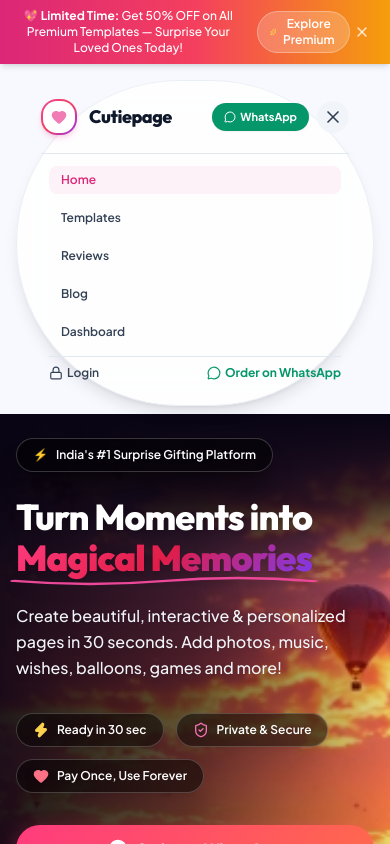
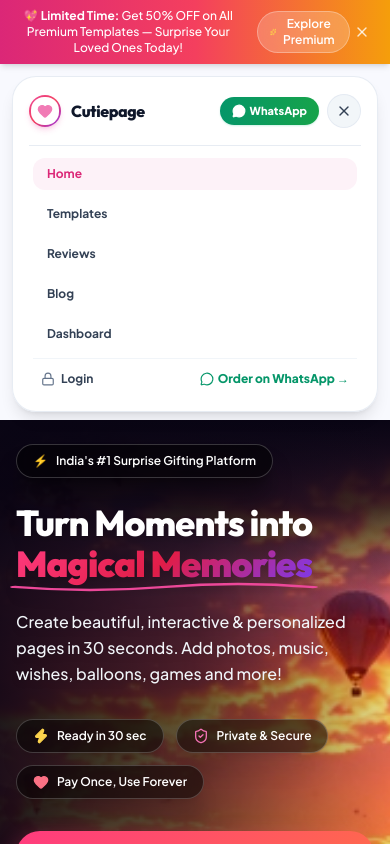
Before and after one commit to rachit2126/template, a React (Vite) app: page / in a window 390 px wide. Both pictures are taken after a click on the button 333 px from the left and 117 px from the top of the page. Shown: the top 844 px of the page. Built offline with nearby package versions, Linux system fonts and the light colour scheme.

Commit message:
Enhance Mobile Floating Navbar capsule design

```diff
--- a/src/components/FloatingNavbar.jsx
+++ b/src/components/FloatingNavbar.jsx
@@ -12,7 +12,7 @@ export default function FloatingNavbar() {
 
   useEffect(() => {
     const handleScroll = () => {
-      setScrolled(window.scrollY > 20);
+      setScrolled(window.scrollY > 15);
     };
     window.addEventListener('scroll', handleScroll);
     return () => window.removeEventListener('scroll', handleScroll);
@@ -42,25 +42,27 @@ export default function FloatingNavbar() {
   };
 
   return (
-    <div className="sticky top-0 z-50 w-full px-4 sm:px-6 pt-4 pb-2 transition-all duration-300 font-['Plus_Jakarta_Sans']">
+    <div className="sticky top-0 z-50 w-full px-3 sm:px-6 pt-3 sm:pt-4 pb-2 transition-all duration-300 font-['Plus_Jakarta_Sans']">
       <header
-        className={`max-w-7xl mx-auto rounded-full transition-all duration-300 ${
+        className={`max-w-7xl mx-auto transition-all duration-300 ${
+          mobileMenuOpen ? 'rounded-3xl' : 'rounded-full'
+        } ${
           scrolled
-            ? 'bg-white/95 backdrop-blur-2xl border border-slate-200/90 shadow-xl shadow-slate-200/50 py-2.5 px-6'
-            : 'bg-white/85 backdrop-blur-xl border border-slate-200/70 shadow-lg py-3 px-6'
+            ? 'bg-white/95 backdrop-blur-2xl border border-slate-200/90 shadow-xl shadow-slate-200/50 py-2.5 px-4 sm:px-6'
+            : 'bg-white/90 backdrop-blur-xl border border-slate-200/80 shadow-lg py-3 px-4 sm:px-6'
         }`}
       >
-        <div className="flex items-center justify-between h-12">
+        <div className="flex items-center justify-between h-11 sm:h-12">
 
           {/* Brand Logo */}
-          <Link to="/" className="flex items-center gap-3">
-            <div className="w-9 h-9 rounded-2xl bg-gradient-to-br from-pink-500 via-rose-500 to-purple-600 p-[2px] shadow-md shadow-pink-500/20 flex items-center justify-center">
-              <div className="w-full h-full bg-white rounded-[14px] flex items-center justify-center">
+          <Link to="/" className="flex items-center gap-2.5">
+            <div className="w-8 h-8 sm:w-9 sm:h-9 rounded-2xl bg-gradient-to-br from-pink-500 via-rose-500 to-purple-600 p-[2px] shadow-md shadow-pink-500/20 flex items-center justify-center flex-shrink-0">
+              <div className="w-full h-full bg-white rounded-[13px] sm:rounded-[14px] flex items-center justify-center">
                 <Heart className="w-4 h-4 text-pink-500 fill-pink-500 animate-pulse" />
               </div>
             </div>
             <div className="flex flex-col text-left">
-              <span className="text-lg font-extrabold tracking-tight text-slate-900 font-['Outfit'] flex items-center gap-1">
+              <span className="text-base sm:text-lg font-extrabold tracking-tight text-slate-900 font-['Outfit'] flex items-center gap-1">
                 Cutiepage
               </span>
               <span className="text-[8px] text-pink-600 font-semibold tracking-widest uppercase hidden sm:inline-block">
@@ -122,7 +124,7 @@ export default function FloatingNavbar() {
             })}
           </nav>
 
-          {/* Right Action Buttons */}
+          {/* Right Action Buttons - Desktop */}
           <div className="hidden sm:flex items-center gap-3">
             <Link
               to="/login"
@@ -141,47 +143,51 @@ export default function FloatingNavbar() {
             </button>
           </div>
 
-          {/* Mobile Menu Toggle Button */}
+          {/* Mobile Right Controls - Compact Floating Pill Layout */}
           <div className="flex lg:hidden items-center gap-2">
             <button
               onClick={handleWhatsAppOrder}
-              className="bg-emerald-600 text-white text-[11px] font-bold py-1.5 px-3 rounded-full flex items-center gap-1 shadow-sm"
+              className="bg-gradient-to-r from-emerald-600 to-green-600 text-white text-[11px] font-extrabold py-1.5 px-3 rounded-full flex items-center gap-1 shadow-sm shadow-emerald-500/20"
             >
-              <MessageCircle className="w-3 h-3" /> WhatsApp
+              <MessageCircle className="w-3.5 h-3.5 fill-white text-white" />
+              <span>WhatsApp</span>
             </button>
+
             <button
               onClick={() => setMobileMenuOpen(!mobileMenuOpen)}
-              className="p-1.5 text-slate-700 hover:text-slate-900 rounded-full bg-slate-100"
+              className="p-2 text-slate-700 hover:text-slate-900 rounded-full bg-slate-100/90 border border-slate-200/80 active:scale-95 transition-all"
+              aria-label="Toggle Menu"
             >
-              {mobileMenuOpen ? <X className="w-5 h-5" /> : <Menu className="w-5 h-5" />}
+              {mobileMenuOpen ? <X className="w-4 h-4" /> : <Menu className="w-4 h-4" />}
             </button>
           </div>
 
         </div>
 
-        {/* Mobile Drawer Menu */}
+        {/* Mobile Floating Drawer Menu inside Glass Capsule */}
         {mobileMenuOpen && (
-          <div className="lg:hidden mt-3 pt-3 border-t border-slate-200 px-2 pb-3 flex flex-col gap-2.5 animate-fadeIn text-left">
+          <div className="lg:hidden mt-3 pt-3 border-t border-slate-200/80 px-1 pb-3 flex flex-col gap-2 animate-fadeIn text-left">
             {navLinks.map((link) => (
               <Link
                 key={link.name}
                 to={link.path}
-                className={`text-xs font-semibold py-1.5 px-3 rounded-lg ${
-                  isActive(link.path) ? 'bg-pink-50 text-pink-600 font-bold' : 'text-slate-700 hover:bg-slate-50'
+                className={`text-xs font-bold py-2 px-3.5 rounded-xl transition-all ${
+                  isActive(link.path) ? 'bg-pink-50 text-pink-600' : 'text-slate-700 hover:bg-slate-50'
                 }`}
               >
                 {link.name}
               </Link>
             ))}
-            <div className="pt-2 border-t border-slate-200 flex items-center justify-between">
-              <Link to="/login" className="text-xs font-semibold text-slate-700 flex items-center gap-1">
-                <Lock className="w-3.5 h-3.5" /> Login
+
+            <div className="pt-3 border-t border-slate-100 flex items-center justify-between px-2">
+              <Link to="/login" className="text-xs font-bold text-slate-700 flex items-center gap-1.5">
+                <Lock className="w-3.5 h-3.5 text-slate-500" /> Login
               </Link>
               <button
                 onClick={handleWhatsAppOrder}
-                className="text-xs font-bold text-emerald-600 flex items-center gap-1"
+                className="text-xs font-extrabold text-emerald-600 flex items-center gap-1"
               >
-                <MessageCircle className="w-3.5 h-3.5" /> Order on WhatsApp
+                <MessageCircle className="w-3.5 h-3.5" /> Order on WhatsApp →
               </button>
             </div>
           </div>
```
